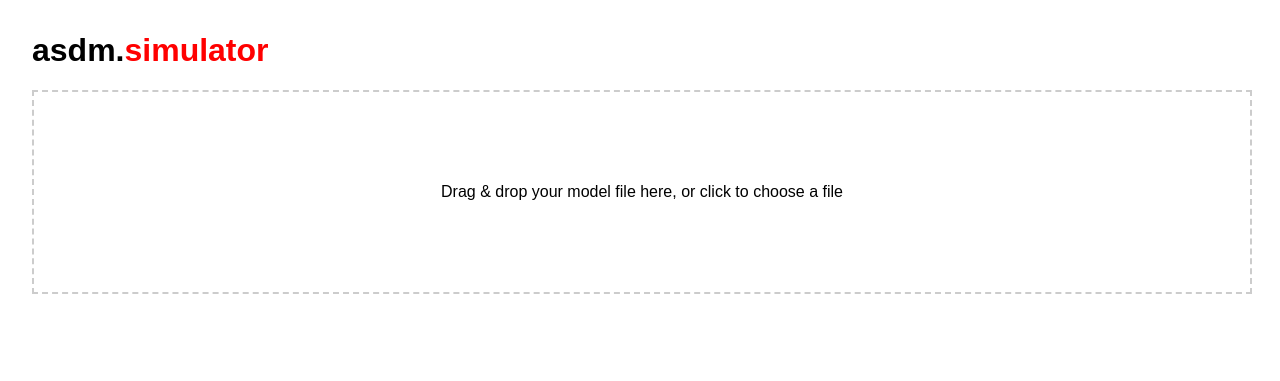
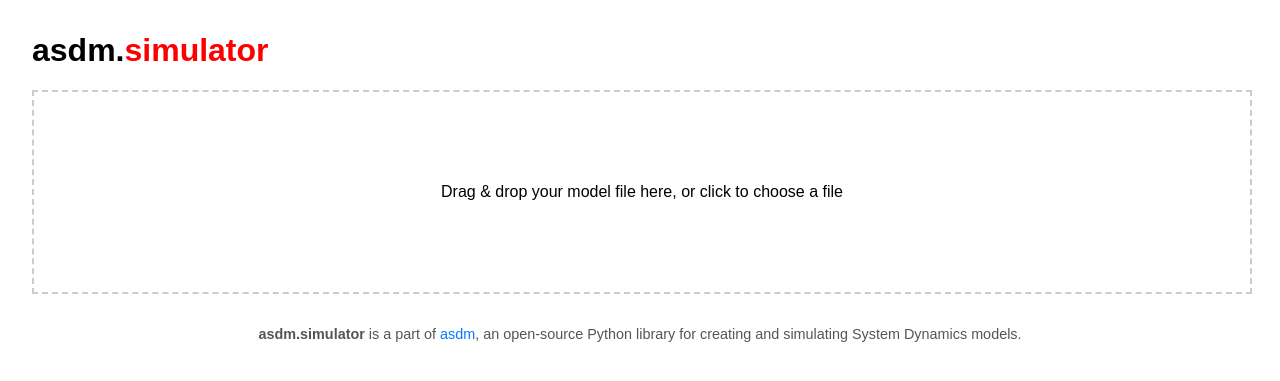
Before and after one commit to wzh1895/ASDM, a Flask app: page / in a window 1280 px wide. Shown: the top 381 px of the page. Run offline with Flask 3, Linux system fonts and the light colour scheme; parts of the project's set-up code (start-up, migrations or seed data) failed here and were passed over; some libraries are stand-ins or nearby versions.

Commit message:
Added acknowledgement info on simulator's index.html

```diff
--- a/pyproject.toml
+++ b/pyproject.toml
@@ -4,7 +4,7 @@ build-backend = "setuptools.build_meta"
 
 [project]
 name = "asdm"
-version = "0.4.0"
+version = "0.4.1"
 description = "A Python package for System Dynamics Modeling"
 readme = {file = "README.md", content-type = "text/markdown"}
 license = {text = "MIT"}
--- a/src/asdm/simulator/static/css/main.css
+++ b/src/asdm/simulator/static/css/main.css
@@ -58,3 +58,17 @@ details summary {
   margin: 0.5em 0;
   font-size: 1em;
 }
+
+footer {
+  text-align: center;
+  margin-top: 2rem;
+  font-size: 0.9em;
+  color: #555;
+}
+footer a {
+  color: #007bff;
+  text-decoration: none;
+}
+footer a:hover {
+  text-decoration: underline;
+}
--- a/src/asdm/simulator/templates/index.html
+++ b/src/asdm/simulator/templates/index.html
@@ -50,4 +50,11 @@
   <!-- Link to your external JavaScript file in the static folder -->
   <script src="{{ url_for('static', filename='js/main.js') }}"></script>
 </body>
+<footer>
+  <p>
+    <strong>asdm.simulator</strong> is a part of
+    <a href="https://github.com/wzh1895/ASDM" target="_blank">asdm</a>,
+    an open-source Python library for creating and simulating System Dynamics models.
+  </p>
+</footer>
 </html>
```
